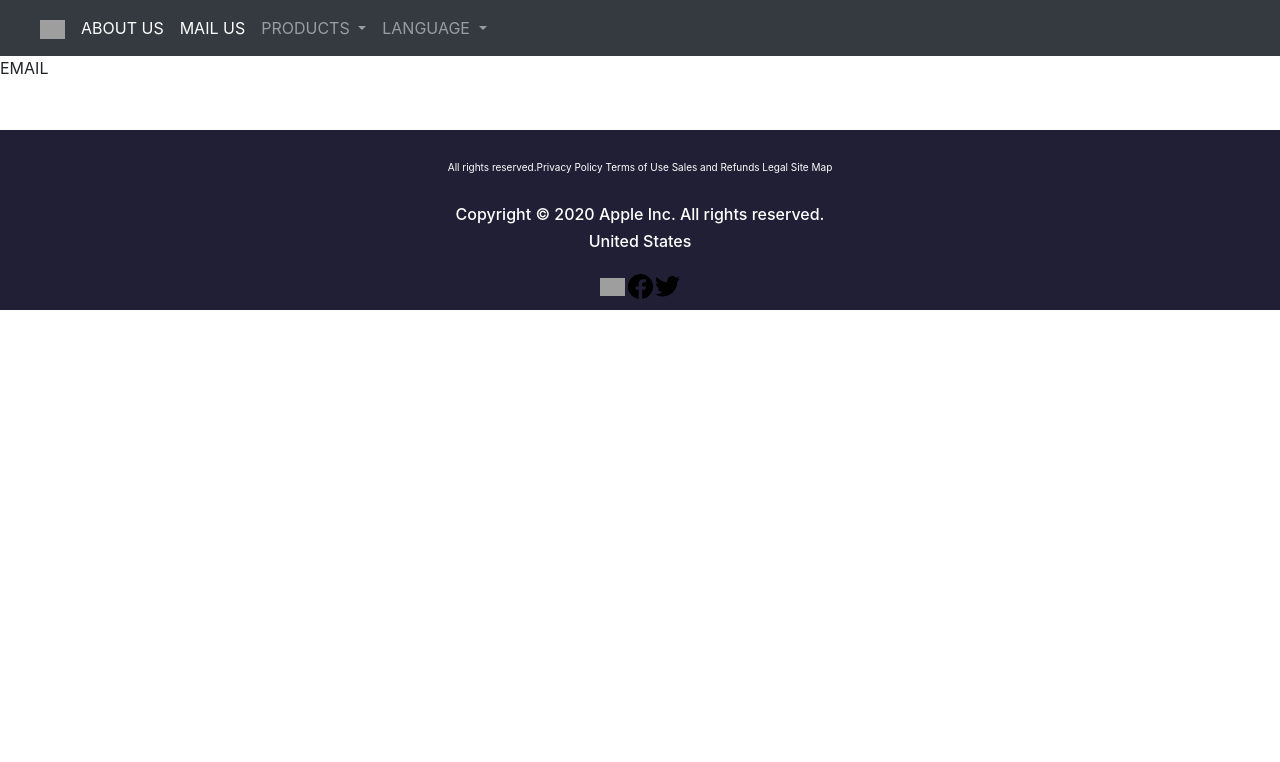
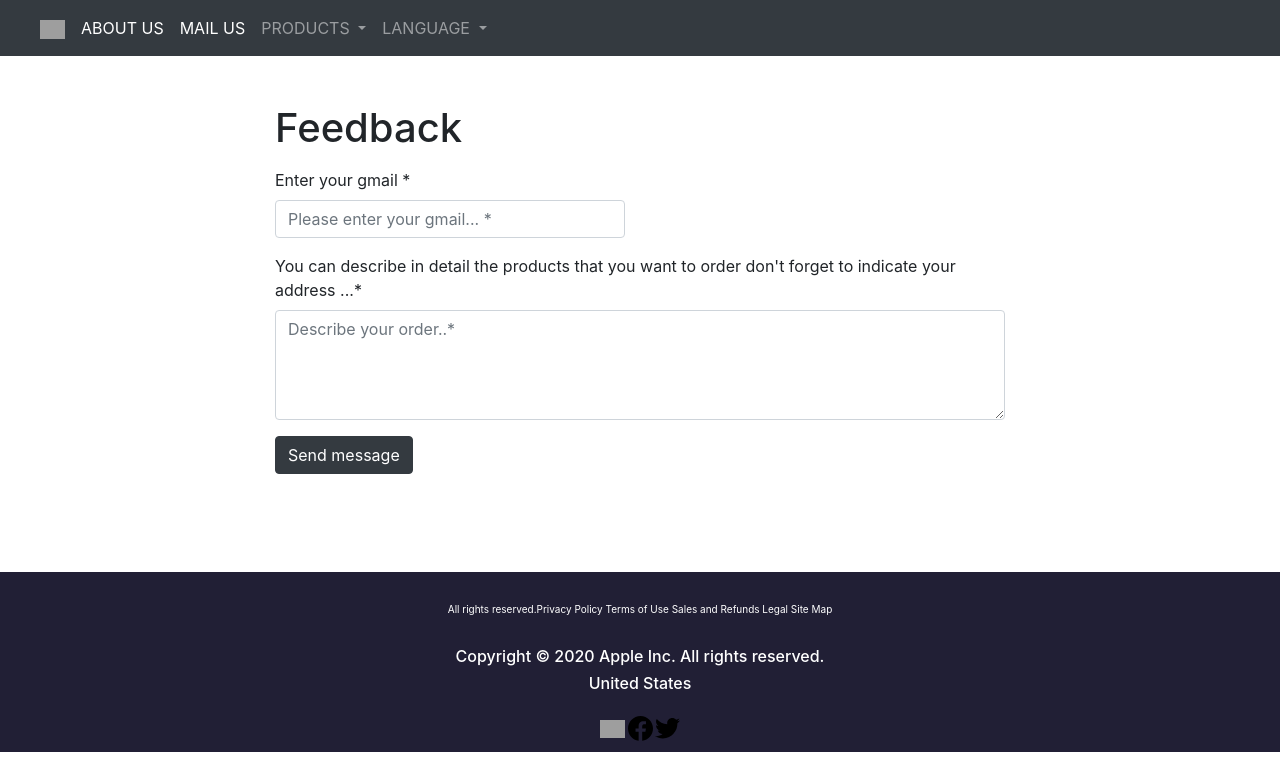
Before and after one commit to Dastanio/apple-shop2.0, a Django app: page /email/ in a window 1280 px wide. Shown: the top 762 px of the page. Run offline with Django 3.2, Linux system fonts and the light colour scheme; some libraries are stand-ins or nearby versions; grey boxes are pictures that could not be loaded.

Commit message:
first commit

```diff
--- a/internetshop/settings.py
+++ b/internetshop/settings.py
@@ -125,7 +125,7 @@ MEDIA_URL = '/media/'
 MEDIA_ROOT = os.path.join(BASE_DIR, 'media')
 
 #SMTP
-
+EMAIL_HOST = 'smtp.gmail.com'
 EMAIL_HOST_USER = 'dassu5784@gmail.com'
 EMAIL_HOST_PASSWORD = '14133116'
 EMAIL_PORT = 587
--- a/shop/static/mainpage/css/style.css
+++ b/shop/static/mainpage/css/style.css
@@ -30,3 +30,11 @@ p.textmain {
   margin-right: 150px;
   font-size: 13px;
 }
+
+.Abouttext {
+  color: #86868B;
+  margin-left: 150px;
+  margin-right: 150px;
+  margin-top: 25px;
+  font-size: 20px;
+}
--- a/shop/views.py
+++ b/shop/views.py
@@ -1,6 +1,10 @@
 from django.http import Http404, HttpResponseRedirect
 from django.shortcuts import render
-from .models import Products, Comments
+from .models import Products
+from django.conf import settings
+from django.core.mail import send_mail
+from django.contrib import messages
+from django.shortcuts import redirect
 
 from django.urls import reverse
 
@@ -13,6 +17,20 @@ def about(request):
 	return render(request, 'shop/about.html')
 
 def email(request):
+
+	if request.method == 'POST':
+		message = request.POST['message']
+		gmail = request.POST['gmail']
+		send_mail('gmail почта клиента:  ' + gmail,
+		 'Текст сообщения от клиента:  ' + message,
+		 settings.EMAIL_HOST_USER,
+		 ['dassu8457@gmail.com'], # <--- вот сдесь ты едешь 2 аккаунт
+		 fail_silently=False)
+
+
+		messages.success(request, ('Ваш заказ успешно принят, доставщик свами свяжется'))
+		return redirect('email')
+
 	return render(request, 'shop/email.html')
 
 #apple
--- a/templates/shop/email.html
+++ b/templates/shop/email.html
@@ -1,5 +1,66 @@
 {% extends 'base.html' %}
 {% load static %}
 {% block content%}
-EMAIL
+<html>
+
+<head>
+    <title></title>
+    <link rel="stylesheet" href="https://stackpath.bootstrapcdn.com/bootstrap/4.1.3/css/bootstrap.min.css"
+        integrity="sha384-MCw98/SFnGE8fJT3GXwEOngsV7Zt27NXFoaoApmYm81iuXoPkFOJwJ8ERdknLPMO" crossorigin="anonymous">
+</head>
+
+<body>
+    <div class="container">
+        <div class="row">
+            <div class="col-xl-8 offset-xl-2 py-5">
+                <h1>Feedback</a></h1>
+                <p class="lead"></p>
+
+                <form id="contact-form" action="{% url 'email' %}" role="form" method="post">
+                    {% csrf_token %}
+                    <div class="messages">
+                        {% if messages %}
+                        {% for message in messages %}
+                        <div class="alert {% if message.tags %}alert-{{ message.tags }}{% endif %}" role="alert">
+                            {{ message }}
+                        </div>
+                        {% endfor %}
+                        {% endif %}
+                    </div>
+                    <div class="controls">
+                        <div class="row">
+                            <div class="col-md-6 ">
+                                <div class="form-group">
+                                    <label for="form_email">Enter your gmail  *</label>
+                                    <input id="form_email" type="email" name="gmail" class="form-control"
+                                        placeholder="Please enter your gmail... *" required="required"
+                                        data-error="Valid email is required.">
+                                    <div class="help-block with-errors"></div>
+                                </div>
+                            </div>
+                        </div>
+
+
+                        <div class="row">
+                            <div class="col-md-12">
+                                <div class="form-group">
+                                    <label for="form_message">You can describe in detail the products that you want to order don't forget to indicate your address ...*</label>
+                                    <textarea id="form_message" name="message" class="form-control"
+                                        placeholder="Describe your order..*" rows="4" required="required"
+                                        data-error="Please, leave us a message."></textarea>
+
+                                    <div class="help-block with-errors"></div>
+                                </div>
+                            </div>
+                            <div class="col-md-12">
+                                <input type="submit" class="btn btn-dark btn-send" value="Send message">
+                            </div>
+                        </div>
+                    </div>
+                </form>
+
+            </div>
+        </div>
+    </div>
+</body>
 {% endblock %}
```
Also changed, not shown: templates/shop/about.html (+27 -1 lines), shop/static/mainpage/img/1.jpg (added), shop/static/mainpage/img/Istore-in-Lusaka-Zambia.jpg (added), shop/static/mainpage/img/XXL.jpg (added), shop/static/mainpage/img/images (1).jpg (added), shop/static/mainpage/img/istore-reliance.jpg (added), 2 other files.
